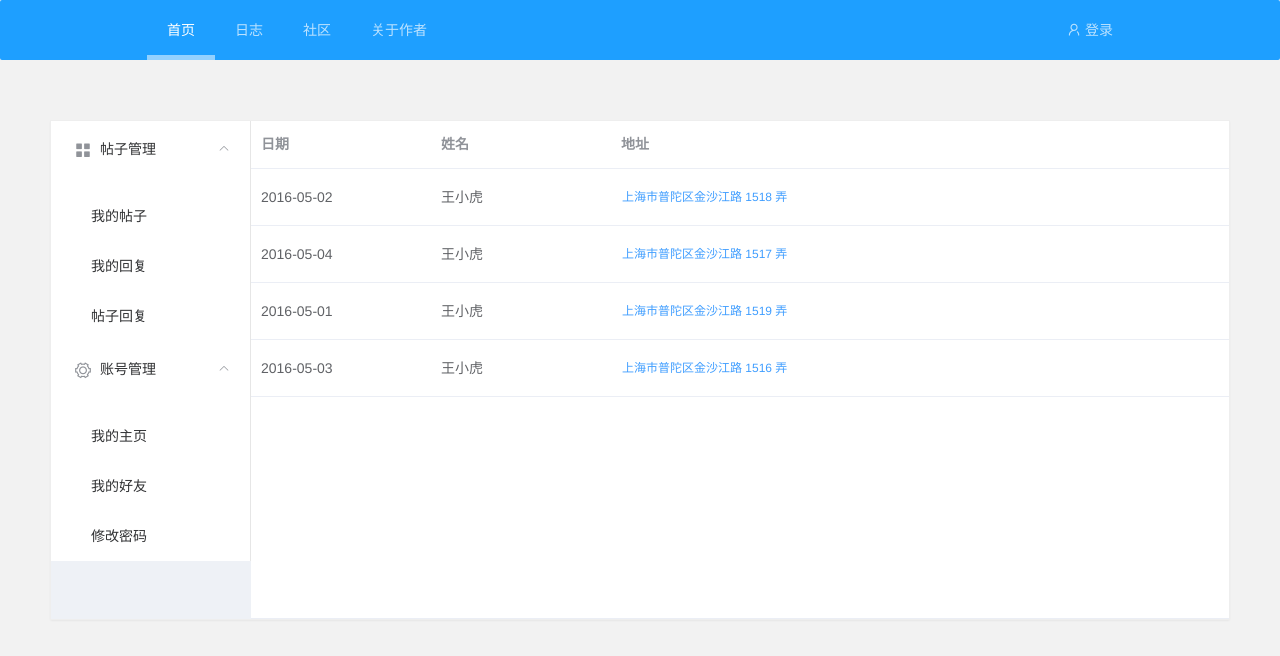
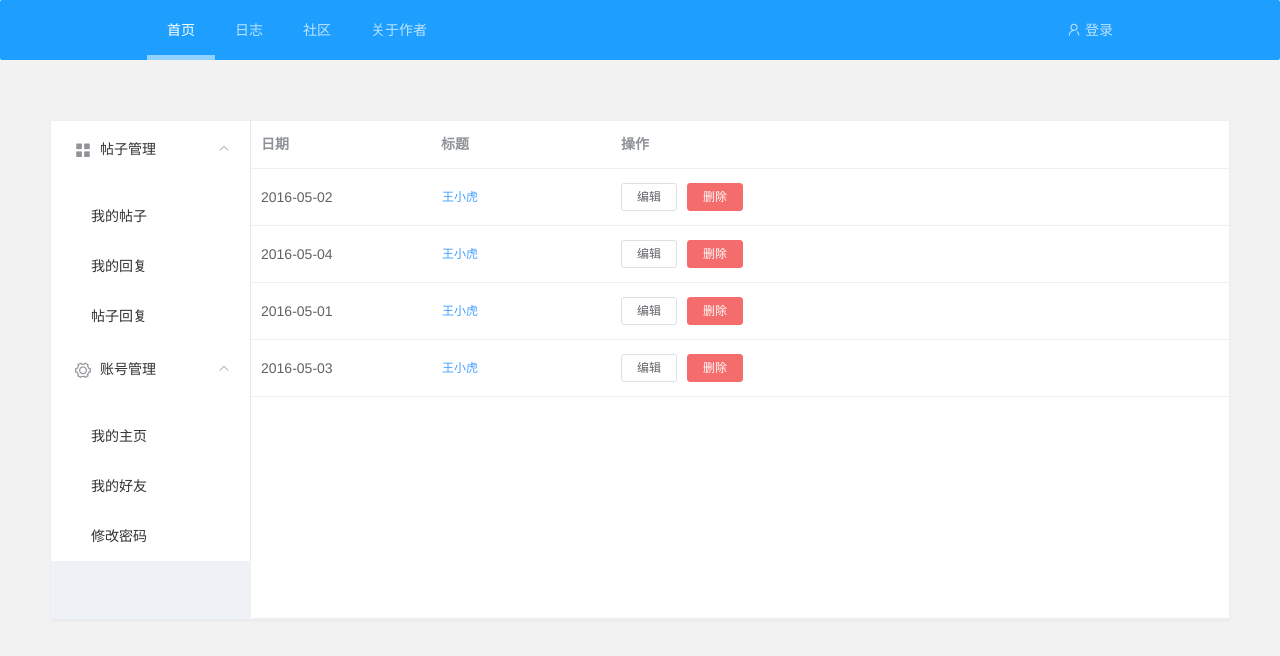
Before and after one commit to Foreach1997/ljw_boke, a Vue app: page /#/user/card/myCard in a window 1280 px wide. Shown: the top 656 px of the page. Built offline with nearby package versions, Linux system fonts and the light colour scheme; no server answers.

Commit message:
细节修复

```diff
--- a/src/components/user/card/myCard.vue
+++ b/src/components/user/card/myCard.vue
@@ -3,25 +3,31 @@
     :data="tableData"
     style="width: 100%">
     <el-table-column
-      prop="date"
       label="日期"
-      width="180">
+      width="180"
+      prop="date">
     </el-table-column>
     <el-table-column
-      prop="name"
-      label="姓名"
+      label="标题"
       width="180">
-    </el-table-column>
-    <el-table-column
-
-      label="地址">
       <template slot-scope="scope">
         <el-button
-        @click.native.prevent="deleteRow(scope.$index, tableData)"
+          @click.native.prevent="deleteRow(scope.$index, scope.row)"
           type="text"
           size="small">
-       {{scope.row.address}}
+         {{scope.row.name}}
         </el-button>
+      </template>
+    </el-table-column>
+    <el-table-column label="操作">
+      <template slot-scope="scope">
+        <el-button
+          size="mini"
+          @click="handleEdit(scope.$index, scope.row)">编辑</el-button>
+        <el-button
+          size="mini"
+          type="danger"
+          @click="handleDelete(scope.$index, scope.row)">删除</el-button>
       </template>
     </el-table-column>
   </el-table>
@@ -50,11 +56,15 @@
         }]
       }
     },
-    methods:{
-      deleteRow(index, rows) {
-      //  rows.splice(index, 1);
-        console.log(index)
-        console.log(rows[0].name)
+    methods: {
+      handleEdit(index, row) {
+        console.log(index, row);
+      },
+      handleDelete(index, row) {
+        console.log(index, row);
+      },
+      deleteRow (index, row) {
+        console.log(index, row);
       }
     }
   }
```
Lines whose indentation alone changed are shown as unchanged.
